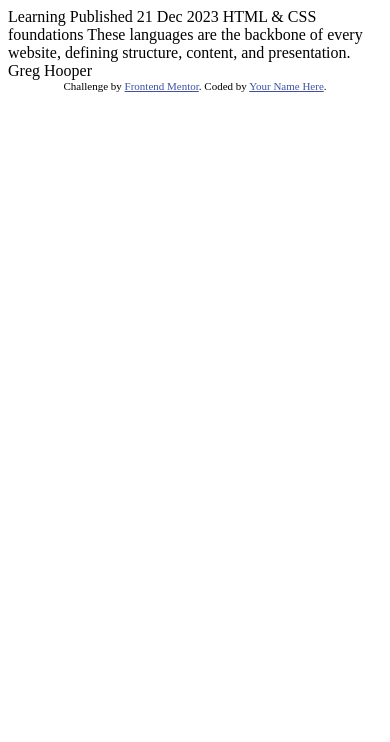
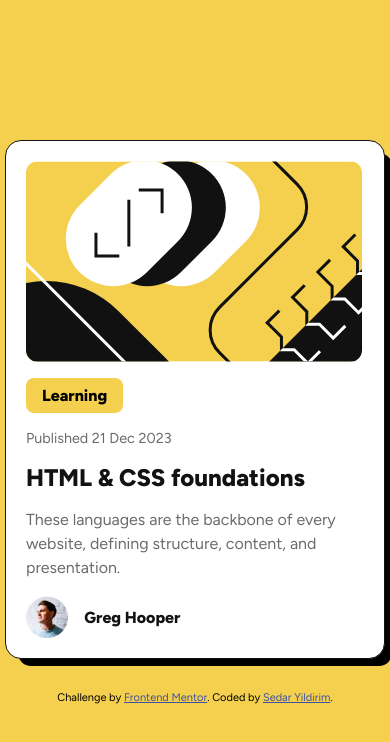
Before and after one commit to sedaryildirim/blog-preview-card-main, a plain HTML site: page index.html in a window 390 px wide. Drawn offline with Linux system fonts and the light colour scheme.

Commit message:
initial version completed
css, html and media query done

```diff
--- a/assets/css/styles.css
+++ b/assets/css/styles.css
@@ -0,0 +1,186 @@
+/* GOOGLE FONTS */
+@import url('https://fonts.googleapis.com/css2?family=Figtree:ital,wght@0,300..900;1,300..900&display=swap');
+
+:root {
+    /* Colors */
+    --color-yellow: hsl(47, 88%, 63%);
+    --color-white: hsl(0, 0%, 100%);
+    --color-gray: hsl(0, 0%, 42%);
+    --color-dark-gray: hsl(0, 0%, 7%);
+
+    /* Typography */
+    --font-size-body: 1rem; /* 16px */
+
+    /* Font weights */
+    --font-weight-regular: 500;
+    --font-weight-bold: 800;
+}
+
+/* RESET */
+* {
+    margin: 0;
+    padding: 0;
+    box-sizing: border-box;
+    font-family: "Figtree", sans-serif;
+}
+
+/* BODY */
+body {
+    display: flex;
+    flex-direction: column;
+    justify-content: center;
+    align-items: center;
+    min-height: 100vh;
+    background-color: var(--color-yellow);
+}
+
+/* MAIN CONTENT */
+.wrapper {
+    max-width: 380px;
+    margin-bottom: 2rem;
+}
+
+/* BLOG CARD */
+.blog-card {
+    display: grid;
+    gap: 1rem;
+    padding: 1.25rem;
+    border: 1px solid var(--color-dark-gray);
+    border-radius: 1rem;
+    background-color: var(--color-white);
+    box-shadow: 10px 10px 0px -3px rgba(0, 0, 0, 1);
+}
+
+.blog-card img {
+    display: block;
+    /* width: 100%; */
+    height: auto;
+    object-fit: cover;
+    border-radius: 0.75rem;
+}
+
+.title {
+    font-weight: var(--font-weight-bold);
+    font-size: 1.5rem;
+    color: var(--color-dark-gray);
+}
+
+/* TAG */
+.tag {
+    display: inline-block;
+    background-color: var(--color-yellow);
+    font-weight: var(--font-weight-bold);
+    padding: 0.5rem 1rem;
+    border-radius: 0.5rem;
+    max-width: max-content;
+    cursor: pointer;
+    transition: background-color 0.3s, color 0.3s;
+}
+
+.tag:hover {
+    background-color: var(--color-dark-gray);
+    color: var(--color-white);
+}
+
+/* DATE */
+.date {
+    color: var(--color-gray);
+    font-size: 0.9rem;
+}
+
+/* DESCRIPTION */
+.description {
+    color: var(--color-gray);
+    line-height: 1.5;
+}
+
+/* AUTHOR */
+.author {
+    display: flex;
+    align-items: center;
+    gap: 1rem;
+}
+
+.author-img {
+    width: 12.5%;
+    border-radius: 50%;
+}
+
+.author-name {
+    font-weight: var(--font-weight-bold);
+    color: var(--color-dark-gray);
+}
+
+/* ATTRIBUTION */
+.attribution {
+    font-size: 11px;
+    text-align: center;
+}
+
+.attribution a {
+    color: hsl(228, 45%, 44%);
+}
+
+
+/* ... (previous CSS remains unchanged) ... */
+
+/* MAIN CONTENT */
+.wrapper {
+    max-width: 380px;
+    margin-bottom: 2rem;
+}
+
+/* BLOG CARD */
+.blog-card {
+    display: grid;
+    gap: 1rem;
+    padding: 1.25rem;
+    border: 1px solid var(--color-dark-gray);
+    border-radius: 1rem;
+    background-color: var(--color-white);
+    box-shadow: 10px 10px 0px -3px rgba(0, 0, 0, 1);
+}
+
+
+/* MEDIA QUERY FOR SMALL DEVICES */
+@media screen and (max-width: 375px) {
+    .wrapper {
+        max-width: 340px;
+        margin: 1rem;
+    }
+
+    .blog-card {
+        padding: 1rem;
+        gap: 0.75rem;
+    }
+
+    .main-img {
+        display: block;
+        width: 100%;
+        height: auto;
+        object-fit: cover;
+        border-radius: 0.75rem;
+    }
+
+    .title {
+        font-size: 1.25rem;
+    }
+
+    .tag {
+        padding: 0.4rem 0.8rem;
+        font-size: 0.9rem;
+    }
+
+    .description {
+        font-size: 0.9rem;
+    }
+
+    .author-img {
+        width: 35px;
+        height: 35px;
+    }
+
+    .author-name {
+        font-size: 0.9rem;
+    }
+}
--- a/index.html
+++ b/index.html
@@ -1,34 +1,32 @@
 <!DOCTYPE html>
 <html lang="en">
 <head>
-  <meta charset="UTF-8">
-  <meta name="viewport" content="width=device-width, initial-scale=1.0"> <!-- displays site properly based on user's device -->
-
-  <link rel="icon" type="image/png" sizes="32x32" href="./assets/images/favicon-32x32.png">
-
-  <title>Frontend Mentor | Blog preview card</title>
-
-  <!-- Feel free to remove these styles or customise in your own stylesheet 👍 -->
-  <style>
-    .attribution { font-size: 11px; text-align: center; }
-    .attribution a { color: hsl(228, 45%, 44%); }
-  </style>
+    <meta charset="UTF-8">
+    <meta name="viewport" content="width=device-width, initial-scale=1.0">
+    <meta name="description" content="Blog preview card showcasing HTML & CSS foundations">
+    <link rel="stylesheet" href="/assets/css/styles.css">
+    <link rel="icon" type="image/png" sizes="32x32" href="/assets/images/favicon-32x32.png">
+    <title>Frontend Mentor | Blog preview card</title>
+    <script src="/assets/js/script.js" defer></script>
 </head>
 <body>
+    <main class="wrapper">
+        <article class="blog-card">
+            <img class="main-img" src="/assets/imgs/illustration-article.svg" alt="Illustration for the article">
+            <span class="tag">Learning</span>
+            <time datetime="2023-12-21" class="date">Published 21 Dec 2023</time>
+            <h1 class="title">HTML & CSS foundations</h1>
+            <p class="description">These languages are the backbone of every website, defining structure, content, and presentation.</p>
+            <footer class="author">
+                <img class="author-img" src="/assets/imgs/image-avatar.webp" alt="Greg Hooper">
+                <p class="author-name">Greg Hooper</p>
+            </footer>
+        </article>
+    </main>
 
-  Learning
-
-  Published 21 Dec 2023
-
-  HTML & CSS foundations
-
-  These languages are the backbone of every website, defining structure, content, and presentation.
-
-  Greg Hooper
-
-  <div class="attribution">
-    Challenge by <a href="https://www.frontendmentor.io?ref=challenge" target="_blank">Frontend Mentor</a>.
-    Coded by <a href="#">Your Name Here</a>.
-  </div>
+    <footer class="attribution">
+        Challenge by <a href="https://www.frontendmentor.io?ref=challenge" target="_blank" rel="noopener">Frontend Mentor</a>.
+        Coded by <a href="#">Sedar Yildirim</a>.
+    </footer>
 </body>
 </html>
```
